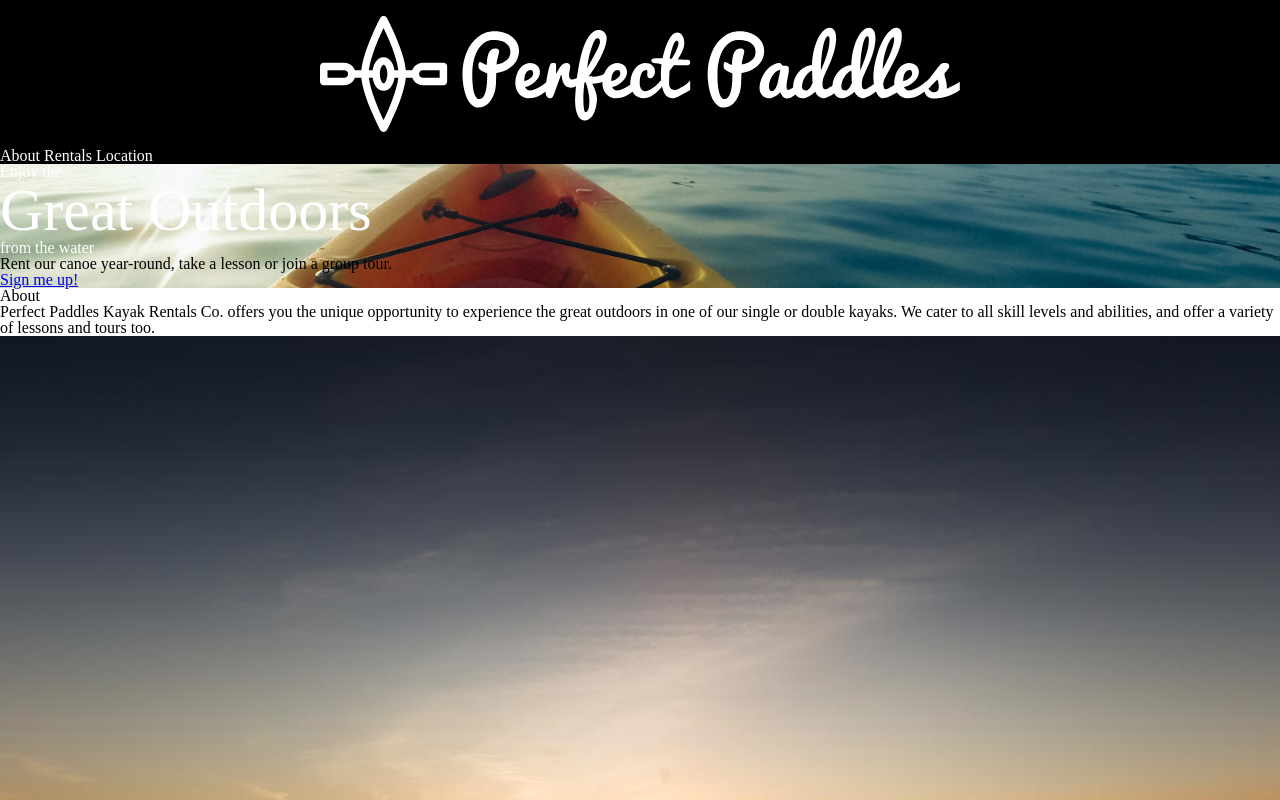
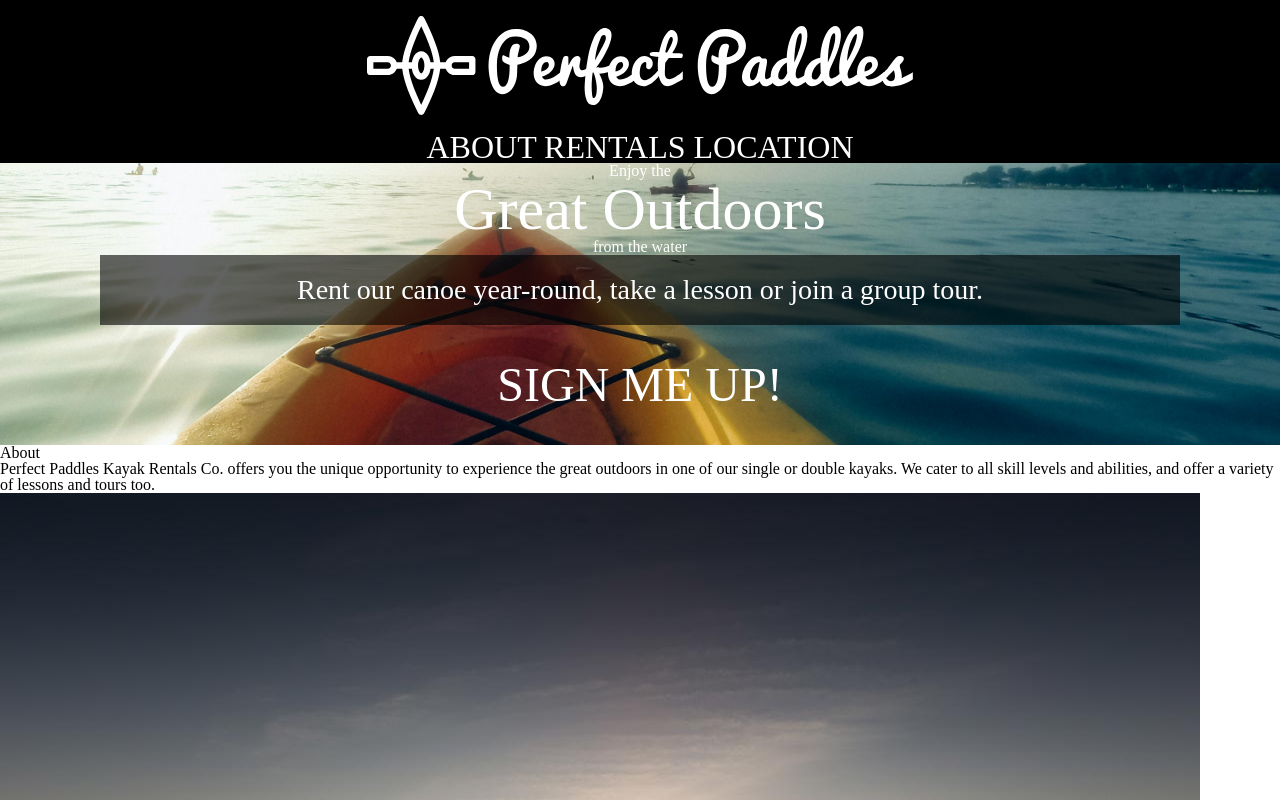
Before and after one commit to yklandau/paddle-project, a plain HTML site: page index.html in a window 1280 px wide. Shown: the top 800 px of the page. Drawn offline with Linux system fonts and the light colour scheme.

Commit message:
continue on masthead

```diff
--- a/style.css
+++ b/style.css
@@ -1,17 +1,18 @@
 /* Header */
 
-header{
+header {
     background: black;
     width: 100%;
 
 }
 
-header a{
+header a {
     color: white;
     text-decoration: none;
+    text-align: center;
 }
 
-header img{
+header img {
     max-width: 50%;
     margin: auto;
     display: block;
@@ -30,10 +31,11 @@ header img{
 .masthead .center-text {
     width: 100%;
     color: white;
+    text-align: center;
 
 }
 
-masthead p {
+.masthead p {
     width: 80%;
     color: white;
     margin: auto;
@@ -44,7 +46,7 @@ masthead p {
 
 }
 
-masthead a {
+.masthead a {
     display: block;
     margin: auto;
     text-align: center;
@@ -54,9 +56,9 @@ masthead a {
     padding: 0.75em;
 
     width: 25%;
-    background color: salmon;
+    background color: #e2574c;
     border-radius: 60em;
-
+    text-transform: uppercase;
 
 }
 
@@ -64,7 +66,13 @@ body {
     width: 100%;
 }
 
-img {
+nav {
+    text-align: center;
+    text-transform: uppercase;
+    font-size: 2em;
+}
+
+.img {
     width: 100%;
 }
 .giant-head {
```
